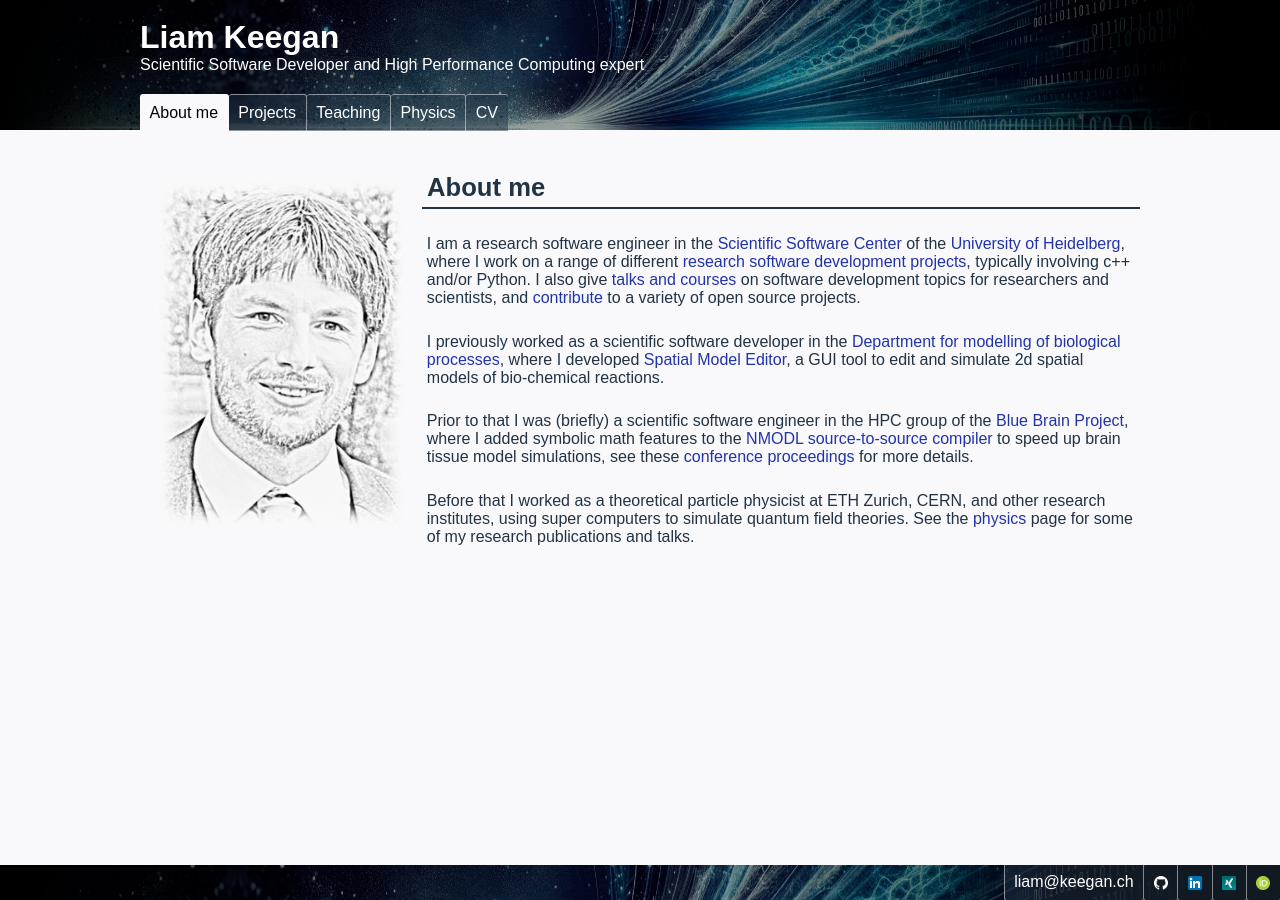
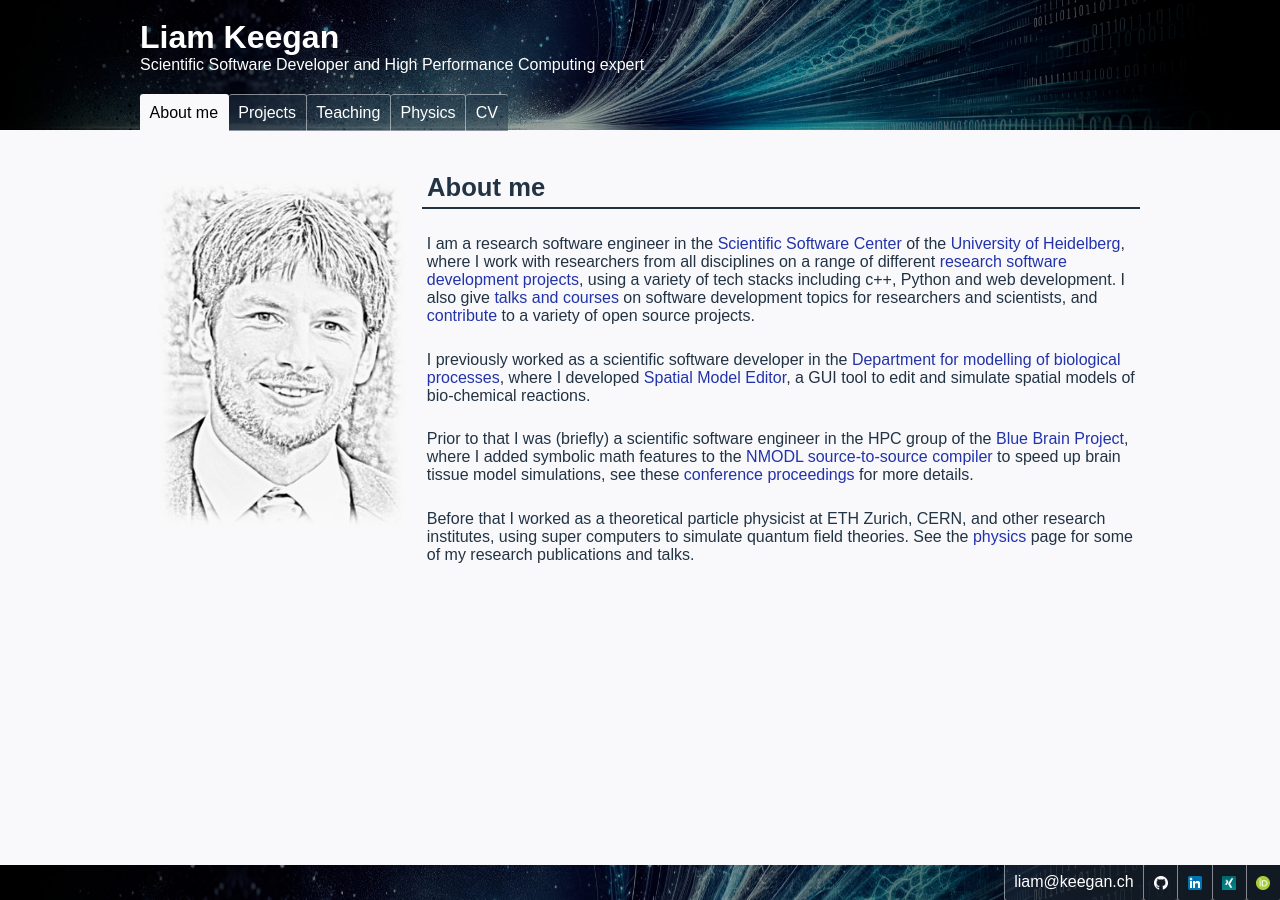
Before and after one commit to lkeegan/lkeegan.github.io, a Jekyll site: the page built from index.md, in a window 1280 px wide and 900 px high. Built offline with Jekyll 4.4.1, drawn with Linux system fonts in a browser that asks for light colours.

Commit message:
update intro

```diff
--- a/index.md
+++ b/index.md
@@ -10,8 +10,8 @@ I am a research software engineer in the
 [Scientific Software Center](https://ssc.iwr.uni-heidelberg.de)
 of the
 [University of Heidelberg](https://www.uni-heidelberg.de/en),
-where I work on a range of different [research software development projects](projects.html),
-typically involving c++ and/or Python.
+where I work with researchers from all disciplines on a range of different [research software development projects](projects.html),
+using a variety of tech stacks including c++, Python and web development.
 I also give [talks and courses](teaching.html) on software development topics
 for researchers and scientists, and [contribute](https://github.com/lkeegan) to a variety of open source projects.
 
@@ -19,7 +19,7 @@ I previously worked as a scientific software developer in the
 [Department for modelling of biological processes](https://www.cos.uni-heidelberg.de/en/research-groups/modelling-of-biological-processes),
 where I developed
 [Spatial Model Editor](https://spatial-model-editor.github.io/),
-a GUI tool to edit and simulate 2d spatial models of bio-chemical reactions.
+a GUI tool to edit and simulate spatial models of bio-chemical reactions.
 
 Prior to that I was (briefly) a scientific software engineer in the HPC group
 of the
```
Also changed, not shown: .pre-commit-config.yaml.
